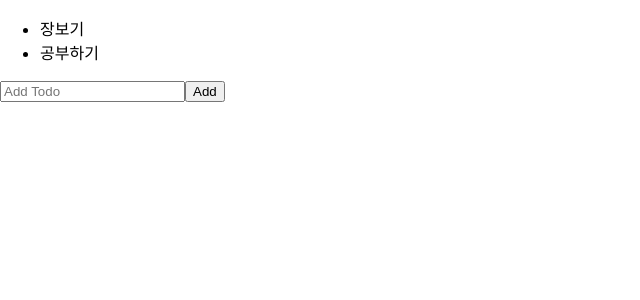
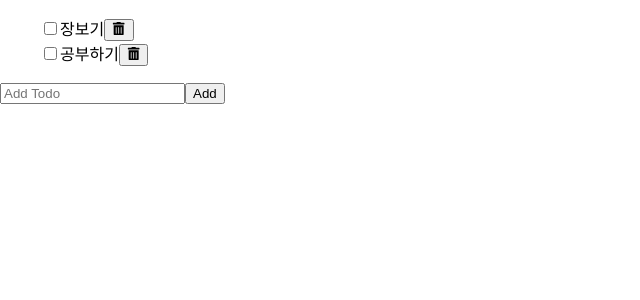
Before and after one commit to dev-seolyu/reactTodo, a React (Create React App) app: page / in a window 1280 px wide. Shown: the top 300 px of the page, without its empty margins (0-640 px from the left). Built offline with nearby package versions, Linux system fonts and the light colour scheme.

Commit message:
Add feature for deleting todo items from the todo list

```diff
--- a/package.json
+++ b/package.json
@@ -8,6 +8,7 @@
     "@testing-library/user-event": "^13.2.1",
     "react": "^18.2.0",
     "react-dom": "^18.2.0",
+    "react-icons": "^4.9.0",
     "react-scripts": "5.0.1",
     "uuid": "^9.0.0",
     "web-vitals": "^2.1.0"
--- /dev/null
+++ b/src/components/Todo/Todo.jsx
@@ -0,0 +1,25 @@
+import React from 'react';
+import { FaTrashAlt } from 'react-icons/fa';
+
+export default function Todo({ todo, onUpdate, onDelete }) {
+  const { text, status } = todo;
+  const handleChange = (e) => {
+    const status = e.target.checked ? 'completed' : 'active';
+    onUpdate({ ...todo, status });
+  };
+  const handleDelete = () => onDelete(todo);
+  return (
+    <div>
+      <input
+        type="checkbox"
+        id="checkbox"
+        checked={status === 'completed'}
+        onChange={handleChange}
+      />
+      <label htmlFor="checkbox">{text}</label>
+      <button onClick={handleDelete}>
+        <FaTrashAlt />
+      </button>
+    </div>
+  );
+}
--- a/src/components/TodoList/TodoList.jsx
+++ b/src/components/TodoList/TodoList.jsx
@@ -1,5 +1,6 @@
 import React, { useState } from 'react';
 import AddTodo from '../AddTodo/AddTodo';
+import Todo from '../Todo/Todo';
 
 export default function TodoList() {
   const [todos, setTodos] = useState([
@@ -7,11 +8,20 @@
     { id: '124', text: '공부하기', status: 'active' },
   ]);
   const handleAdd = (todo) => setTodos([...todos, todo]);
+  const handleUpdate = (updated) =>
+    setTodos(todos.map((t) => (t.id === updated.id ? updated : t)));
+  const handleDelete = (deleted) =>
+    setTodos(todos.filter((t) => t.id !== deleted.id));
   return (
     <section>
       <ul>
         {todos.map((item) => (
-          <li key={item.id}>{item.text}</li>
+          <Todo
+            key={item.id}
+            todo={item}
+            onUpdate={handleUpdate}
+            onDelete={handleDelete}
+          />
         ))}
       </ul>
       <AddTodo onAdd={handleAdd} />
```
Also changed, not shown: .pnp.cjs, 1 other file (tests, documents, lock files or other folders).
